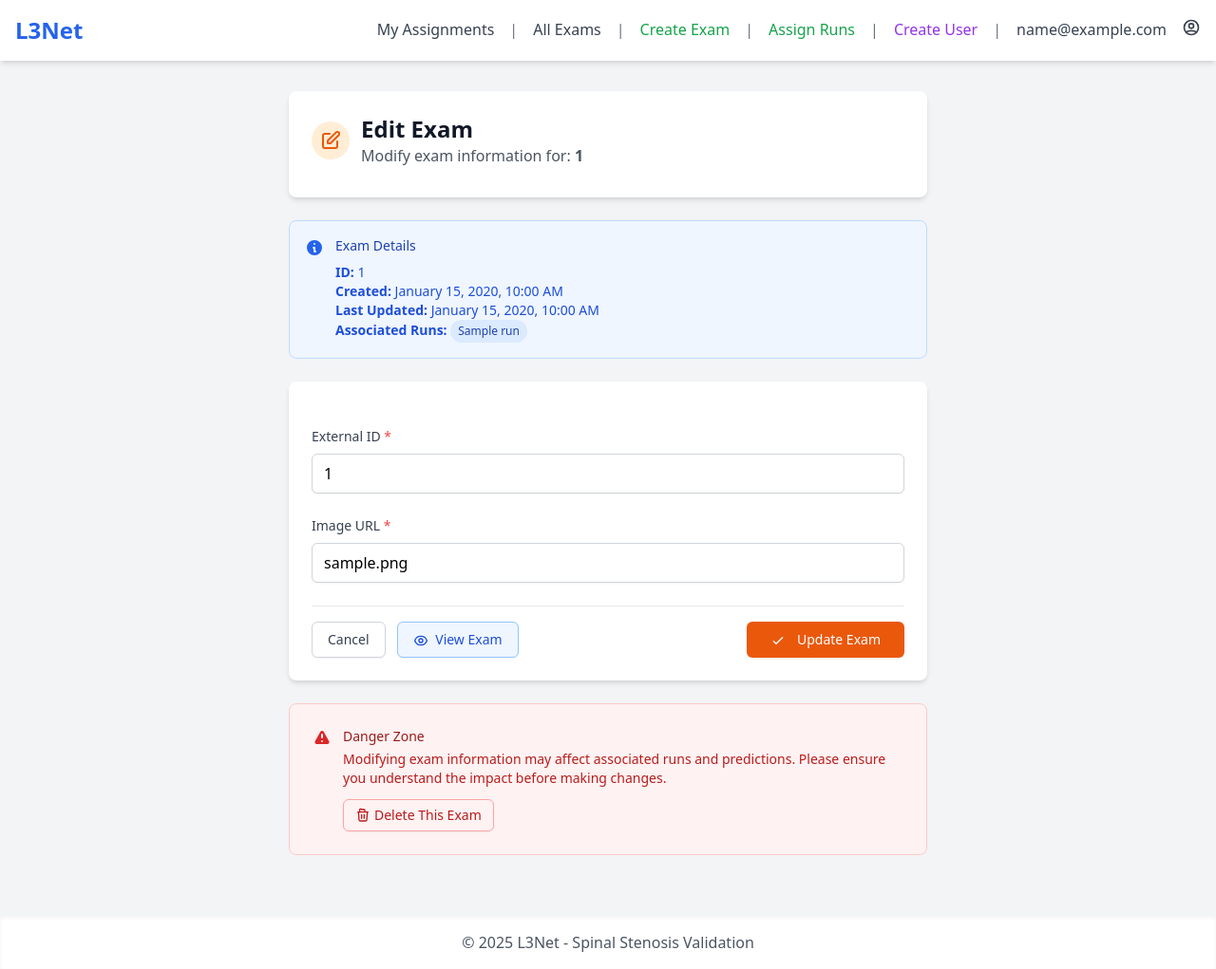
After one commit to jacksonsieben/l3_net-web, a Django app: page /validation/admin/exam/1/edit/ in a window 1280 px wide. The commit adds this page. Shown: the whole page at 95% size. Run offline with Django 5.2, Linux system fonts and the light colour scheme; a user stored in the database is signed in; tables that the repository leaves empty hold one stand-in row (values such as "Sample post"); some libraries are stand-ins or nearby versions.

Commit message:
feat: Add admin functionality for editing and deleting exams with corresponding views and templates

```diff
--- /dev/null
+++ b/templates/validation/admin_exam_edit.html
@@ -0,0 +1,142 @@
+{% extends 'base.html' %}
+{% load widget_tweaks %}
+
+{% block title %}Admin - Edit Exam{% endblock %}
+
+{% block content %}
+<div class="container mx-auto px-4 py-8">
+    <div class="max-w-2xl mx-auto">
+        <!-- Header -->
+        <div class="bg-white rounded-lg shadow-md p-6 mb-6">
+            <div class="flex items-center space-x-3 mb-2">
+                <div class="w-10 h-10 bg-orange-100 rounded-full flex items-center justify-center">
+                    <svg class="w-6 h-6 text-orange-600" fill="none" stroke="currentColor" viewBox="0 0 24 24">
+                        <path stroke-linecap="round" stroke-linejoin="round" stroke-width="2" d="M11 5H6a2 2 0 00-2 2v11a2 2 0 002 2h11a2 2 0 002-2v-5m-1.414-9.414a2 2 0 112.828 2.828L11.828 15H9v-2.828l8.586-8.586z"></path>
+                    </svg>
+                </div>
+                <div>
+                    <h1 class="text-2xl font-bold text-gray-900">Edit Exam</h1>
+                    <p class="text-gray-600">Modify exam information for: <strong>{{ exam.external_id }}</strong></p>
+                </div>
+            </div>
+        </div>
+
+        <!-- Exam Info -->
+        <div class="bg-blue-50 border border-blue-200 rounded-lg p-4 mb-6">
+            <div class="flex items-start space-x-3">
+                <svg class="w-5 h-5 text-blue-600 mt-0.5 flex-shrink-0" fill="currentColor" viewBox="0 0 20 20">
+                    <path fill-rule="evenodd" d="M18 10a8 8 0 11-16 0 8 8 0 0116 0zm-7-4a1 1 0 11-2 0 1 1 0 012 0zM9 9a1 1 0 000 2v3a1 1 0 001 1h1a1 1 0 100-2v-3a1 1 0 00-1-1H9z" clip-rule="evenodd"></path>
+                </svg>
+                <div class="flex-1">
+                    <h3 class="text-sm font-medium text-blue-800">Exam Details</h3>
+                    <div class="mt-2 text-sm text-blue-700">
+                        <p><strong>ID:</strong> {{ exam.id }}</p>
+                        <p><strong>Created:</strong> {{ exam.created_at|date:"F j, Y, g:i A" }}</p>
+                        <p><strong>Last Updated:</strong> {{ exam.updated_at|date:"F j, Y, g:i A" }}</p>
+                        {% if associated_runs %}
+                            <p><strong>Associated Runs:</strong>
+                                {% for run in associated_runs %}
+                                    <span class="inline-block bg-blue-100 text-blue-800 px-2 py-1 rounded-full text-xs mr-1">{{ run.name }}</span>
+                                {% endfor %}
+                            </p>
+                        {% endif %}
+                    </div>
+                </div>
+            </div>
+        </div>
+
+        <!-- Form -->
+        <div class="bg-white rounded-lg shadow-md p-6">
+            <form method="post" class="space-y-6">
+                {% csrf_token %}
+
+                <!-- External ID Field -->
+                <div>
+                    <label for="{{ form.external_id.id_for_label }}" class="block text-sm font-medium text-gray-700 mb-2">
+                        External ID <span class="text-red-500">*</span>
+                    </label>
+                    {{ form.external_id|add_class:"w-full px-3 py-2 border border-gray-300 rounded-md shadow-sm focus:outline-none focus:ring-2 focus:ring-orange-500 focus:border-orange-500" }}
+                    {% if form.external_id.help_text %}
+                        <p class="mt-1 text-sm text-gray-500">{{ form.external_id.help_text }}</p>
+                    {% endif %}
+                    {% if form.external_id.errors %}
+                        <div class="mt-1">
+                            {% for error in form.external_id.errors %}
+                                <p class="text-sm text-red-600">{{ error }}</p>
+                            {% endfor %}
+                        </div>
+                    {% endif %}
+                </div>
+
+                <!-- Image Path Field -->
+                <div>
+                    <label for="{{ form.image_path.id_for_label }}" class="block text-sm font-medium text-gray-700 mb-2">
+                        Image URL <span class="text-red-500">*</span>
+                    </label>
+                    {{ form.image_path|add_class:"w-full px-3 py-2 border border-gray-300 rounded-md shadow-sm focus:outline-none focus:ring-2 focus:ring-orange-500 focus:border-orange-500" }}
+                    {% if form.image_path.help_text %}
+                        <p class="mt-1 text-sm text-gray-500">{{ form.image_path.help_text }}</p>
+                    {% endif %}
+                    {% if form.image_path.errors %}
+                        <div class="mt-1">
+                            {% for error in form.image_path.errors %}
+                                <p class="text-sm text-red-600">{{ error }}</p>
+                            {% endfor %}
+                        </div>
+                    {% endif %}
+                </div>
+
+                <!-- Submit Buttons -->
+                <div class="flex items-center justify-between pt-4 border-t border-gray-200">
+                    <div class="flex space-x-3">
+                        <a href="{% url 'validation:exam_list' %}"
+                           class="px-4 py-2 text-sm font-medium text-gray-700 bg-white border border-gray-300 rounded-md shadow-sm hover:bg-gray-50 focus:outline-none focus:ring-2 focus:ring-orange-500 focus:ring-offset-2">
+                            Cancel
+                        </a>
+                        <a href="{% url 'validation:exam_detail' exam.pk %}"
+                           class="px-4 py-2 text-sm font-medium text-blue-700 bg-blue-50 border border-blue-300 rounded-md shadow-sm hover:bg-blue-100 focus:outline-none focus:ring-2 focus:ring-blue-500 focus:ring-offset-2">
+                            <svg class="w-4 h-4 inline mr-1" fill="none" stroke="currentColor" viewBox="0 0 24 24">
+                                <path stroke-linecap="round" stroke-linejoin="round" stroke-width="2" d="M15 12a3 3 0 11-6 0 3 3 0 016 0z"></path>
+                                <path stroke-linecap="round" stroke-linejoin="round" stroke-width="2" d="M2.458 12C3.732 7.943 7.523 5 12 5c4.478 0 8.268 2.943 9.542 7-1.274 4.057-5.064 7-9.542 7-4.477 0-8.268-2.943-9.542-7z"></path>
+                            </svg>
+                            View Exam
+                        </a>
+                    </div>
+                    <button type="submit"
+                            class="px-6 py-2 text-sm font-medium text-white bg-orange-600 border border-transparent rounded-md shadow-sm hover:bg-orange-700 focus:outline-none focus:ring-2 focus:ring-orange-500 focus:ring-offset-2">
+                        <svg class="w-4 h-4 inline mr-2" fill="none" stroke="currentColor" viewBox="0 0 24 24">
+                            <path stroke-linecap="round" stroke-linejoin="round" stroke-width="2" d="M5 13l4 4L19 7"></path>
+                        </svg>
+                        Update Exam
+                    </button>
+                </div>
+            </form>
+        </div>
+
+        <!-- Danger Zone (for admin operations) -->
+        <div class="bg-red-50 border border-red-200 rounded-lg p-6 mt-6">
+            <div class="flex items-start space-x-3">
+                <svg class="w-5 h-5 text-red-600 mt-0.5 flex-shrink-0" fill="currentColor" viewBox="0 0 20 20">
+                    <path fill-rule="evenodd" d="M8.257 3.099c.765-1.36 2.722-1.36 3.486 0l5.58 9.92c.75 1.334-.213 2.98-1.742 2.98H4.42c-1.53 0-2.493-1.646-1.743-2.98l5.58-9.92zM11 13a1 1 0 11-2 0 1 1 0 012 0zm-1-8a1 1 0 00-1 1v3a1 1 0 002 0V6a1 1 0 00-1-1z" clip-rule="evenodd"></path>
+                </svg>
+                <div class="flex-1">
+                    <h3 class="text-sm font-medium text-red-800">Danger Zone</h3>
+                    <p class="mt-1 text-sm text-red-700">
+                        Modifying exam information may affect associated runs and predictions.
+                        Please ensure you understand the impact before making changes.
+                    </p>
+                    <div class="mt-3">
+                        <a href="{% url 'validation:admin_exam_delete' exam.pk %}"
+                           class="inline-flex items-center px-3 py-2 border border-red-300 shadow-sm text-sm leading-4 font-medium rounded-md text-red-700 bg-red-50 hover:bg-red-100 focus:outline-none focus:ring-2 focus:ring-offset-2 focus:ring-red-500">
+                            <svg class="w-4 h-4 mr-1" fill="none" stroke="currentColor" viewBox="0 0 24 24">
+                                <path stroke-linecap="round" stroke-linejoin="round" stroke-width="2" d="M19 7l-.867 12.142A2 2 0 0116.138 21H7.862a2 2 0 01-1.995-1.858L5 7m5 4v6m4-6v6m1-10V4a1 1 0 00-1-1h-4a1 1 0 00-1-1H8a1 1 0 00-1 1v3M4 7h16"></path>
+                            </svg>
+                            Delete This Exam
+                        </a>
+                    </div>
+                </div>
+            </div>
+        </div>
+    </div>
+</div>
+{% endblock %}
--- a/validation/urls.py
+++ b/validation/urls.py
@@ -11,5 +11,7 @@ urlpatterns = [
 
     # Admin-only URLs
     path('admin/exam/create/', views.AdminExamCreateView.as_view(), name='admin_exam_create'),
+    path('admin/exam/<int:pk>/edit/', views.AdminExamEditView.as_view(), name='admin_exam_edit'),
+    path('admin/exam/<int:pk>/delete/', views.AdminExamDeleteView.as_view(), name='admin_exam_delete'),
     path('admin/run/assign/', views.AdminRunAssignmentView.as_view(), name='admin_run_assignment'),
 ]
--- a/validation/views.py
+++ b/validation/views.py
@@ -1,7 +1,7 @@
 from django.shortcuts import render, get_object_or_404
-from django.views.generic import ListView, DetailView, CreateView, FormView
+from django.views.generic import ListView, DetailView, CreateView, FormView, UpdateView, DeleteView
 from django.contrib.auth.mixins import LoginRequiredMixin
-from django.http import JsonResponse, Http404
+from django.http import JsonResponse, Http404, HttpResponseRedirect
 from django.contrib import messages
 from django.contrib.admin.views.decorators import staff_member_required
 from django.utils.decorators import method_decorator
@@ -391,6 +391,29 @@ class ExamCreationForm(forms.ModelForm):
         }
 
 
+class ExamEditForm(forms.ModelForm):
+    """Form for editing existing exams."""
+    class Meta:
+        model = Exam
+        fields = ['external_id', 'image_path']
+        widgets = {
+            'external_id': forms.TextInput(attrs={'placeholder': 'e.g., EXAM-2025-001'}),
+            'image_path': forms.URLInput(attrs={'placeholder': 'https://example.com/image.png'}),
+        }
+
+    def clean_external_id(self):
+        external_id = self.cleaned_data['external_id']
+        # Exclude current instance from uniqueness check
+        queryset = Exam.objects.filter(external_id=external_id)
+        if self.instance and self.instance.pk:
+            queryset = queryset.exclude(pk=self.instance.pk)
+
+        if queryset.exists():
+            raise forms.ValidationError("An exam with this external ID already exists.")
+
+        return external_id
+
+
 @method_decorator(staff_member_required, name='dispatch')
 class AdminExamCreateView(CreateView):
     """Admin-only view for creating new exams."""
@@ -409,6 +432,28 @@ class AdminExamCreateView(CreateView):
         context['recent_exams'] = Exam.objects.order_by('-created_at')[:5]
         return context
 
+
+@method_decorator(staff_member_required, name='dispatch')
+class AdminExamEditView(UpdateView):
+    """Admin-only view for editing existing exams."""
+    model = Exam
+    form_class = ExamEditForm
+    template_name = 'validation/admin_exam_edit.html'
+
+    def form_valid(self, form):
+        messages.success(self.request, f'Exam "{form.instance.external_id}" updated successfully!')
+        return super().form_valid(form)
+
+    def get_success_url(self):
+        return reverse_lazy('validation:admin_exam_edit', kwargs={'pk': self.object.pk})
+
+    def get_context_data(self, **kwargs):
+        context = super().get_context_data(**kwargs)
+        context['exam'] = self.object
+        context['editing'] = True
+        # Add runs associated with this exam for reference
+        context['associated_runs'] = self.object.runs.all()
+        return context
 
 class RunAssignmentForm(forms.Form):
     """Form for assigning runs to users."""
@@ -479,3 +524,36 @@ class AdminRunAssignmentView(FormView):
         context['users_with_assignments'] = User.objects.filter(run_assignments__isnull=False).distinct().count()
 
         return context
+
+@method_decorator(staff_member_required, name='dispatch')
+class AdminExamDeleteView(DeleteView):
+    """Admin-only view for deleting exams."""
+    model = Exam
+    template_name = 'validation/admin_exam_delete.html'
+    success_url = reverse_lazy('validation:exam_list')
+
+    def delete(self, request, *args, **kwargs):
+        """Override delete to add success message."""
+        self.object = self.get_object()
+        external_id = self.object.external_id
+        success_url = self.get_success_url()
+
+        # Check if exam has associated runs or predictions
+        has_runs = self.object.runs.exists()
+
+        if has_runs:
+            messages.warning(
+                request,
+                f'Warning: Exam "{external_id}" had associated runs and predictions that were also deleted.'
+            )
+
+        self.object.delete()
+        messages.success(request, f'Exam "{external_id}" has been successfully deleted.')
+        return HttpResponseRedirect(success_url)
+
+    def get_context_data(self, **kwargs):
+        context = super().get_context_data(**kwargs)
+        # Add information about what will be deleted
+        context['associated_runs'] = self.object.runs.all()
+        context['has_associations'] = self.object.runs.exists()
+        return context
```
Also changed, not shown: templates/validation/admin_exam_delete.html (added, +121 -0 lines), templates/validation/exam_detail.html (+22 -0 lines), templates/validation/exam_list.html (+23 -0 lines).
